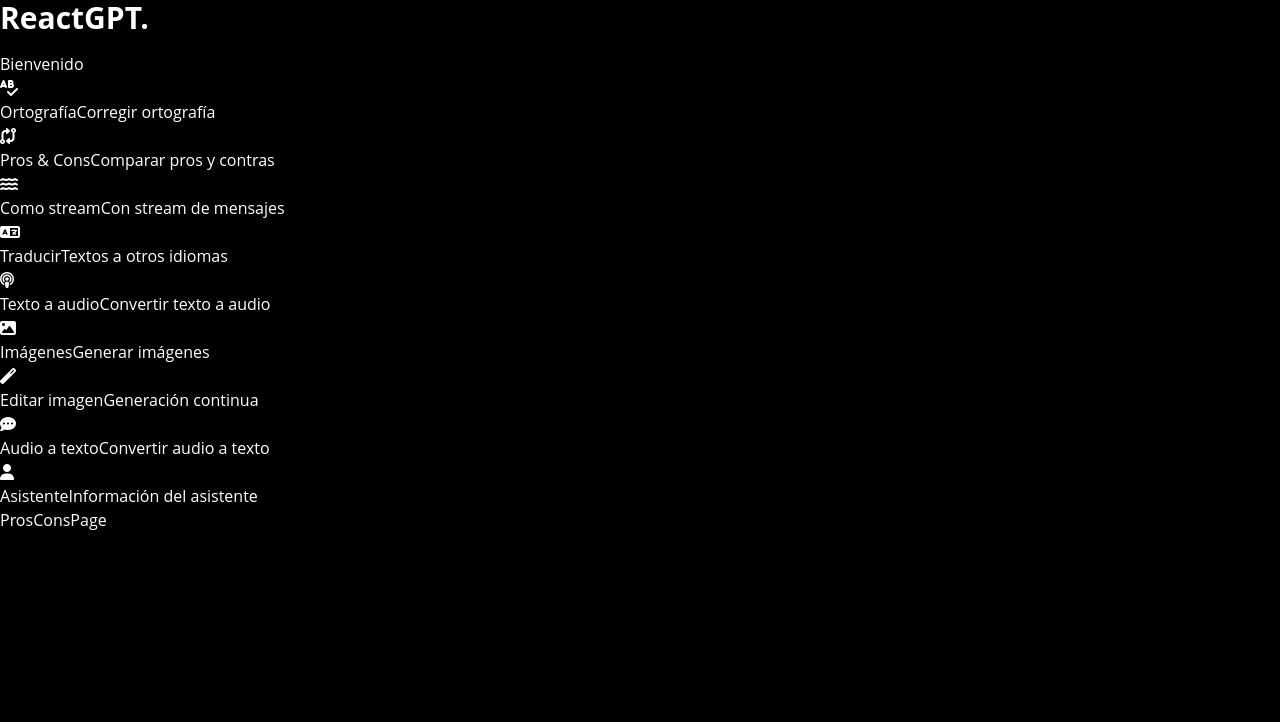
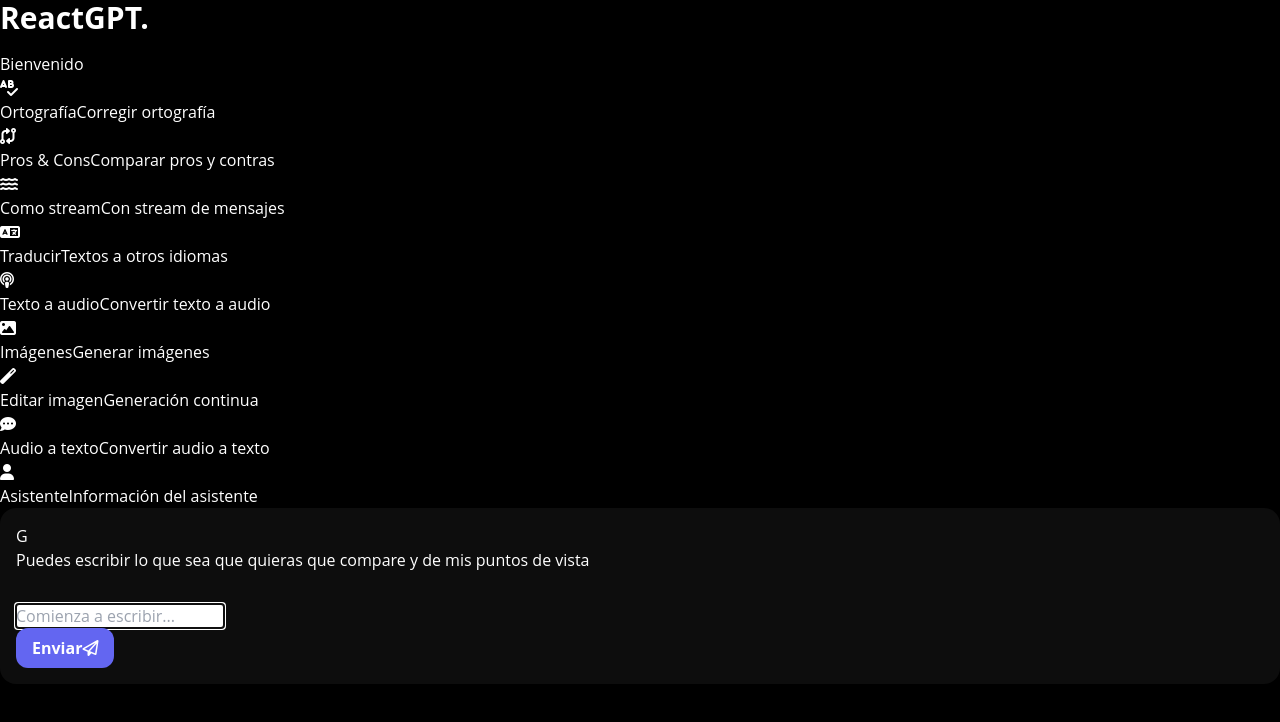
Before and after one commit to EdsonRosales/GPT-react-generator, a React (Vite) app: page /pros-cons in a window 1280 px wide. Shown: the top 722 px of the page. Built offline with nearby package versions, Linux system fonts and the light colour scheme.

Commit message:
feat[ProsConsUseCase]: Implementation of use case to compare two things in frontend, send that prompt & receive the response of OpenAi

```diff
--- a/src/core/use-cases/index.ts
+++ b/src/core/use-cases/index.ts
@@ -1,2 +1,3 @@
 
 export * from './orthography.use-case';
+export * from './pros-cons.use-case';
--- /dev/null
+++ b/src/core/use-cases/pros-cons.use-case.ts
@@ -0,0 +1,28 @@
+import type { ProsConsResponse } from "../../interfaces";
+
+export const prosConsUseCase = async ( prompt: string ) => {
+  try {
+    const resp = await fetch(`${import.meta.env.VITE_GPT_API}/pros-cons-discusser`, {
+      method: 'POST',
+      headers: {
+        'Content-Type': 'application/json'
+      },
+      body: JSON.stringify({ prompt })
+    });
+
+    if ( !resp.ok ) throw new Error('No se pudo realizar la comparación');
+
+    const data = await resp.json() as ProsConsResponse;
+
+    return {
+      ok: true,
+      ...data,
+    }
+
+  } catch (error) {
+    return {
+      ok: false,
+      content: 'No se pudo realizar la comparación'
+    }
+  }
+}
--- a/src/interfaces/index.ts
+++ b/src/interfaces/index.ts
@@ -1,2 +1,3 @@
 
 export * from './orthography.response';
+export * from './pros-cons.response';
--- /dev/null
+++ b/src/interfaces/pros-cons.response.ts
@@ -0,0 +1,4 @@
+export interface ProsConsResponse {
+  role: string;
+  content: string;
+}
--- a/src/presentation/pages/pros-cons/ProsConsPage.tsx
+++ b/src/presentation/pages/pros-cons/ProsConsPage.tsx
@@ -1,5 +1,68 @@
+import { useState } from "react";
+import { GptMessage, MyMessage, TextMessageBox, TypingLoader } from "../../components";
+import { prosConsUseCase } from "../../../core/use-cases";
+
+export type Message = {
+  text: string;
+  isGptMessage: boolean;
+};
+
 export const ProsConsPage = () => {
+
+  const [isLoading, setIsLoading] = useState(false);
+  const [messages, setMessages] = useState<Message[]>([]);
+
+  const handlePost = async (text: string) => {
+    setIsLoading(true);
+    setMessages( (prev) => [...prev, { text, isGptMessage: false }] );
+
+    // TO DO: Call to the matching Use Case
+    const { content, ok } = await prosConsUseCase(text);
+    setIsLoading(false);
+
+    if(!ok) return;
+
+    setMessages((prev) => [...prev, { text: content, isGptMessage: true }])
+
+    // TO DO: Add the isGPTMessage in true
+  };
+
   return (
-    <div>ProsConsPage</div>
+    <div className="chat-container">
+      <div className="chat-messages">
+        <div className="grid grid-cols-12 gap-y-2">
+
+          {/* Welcome message */}
+          <GptMessage text="Puedes escribir lo que sea que quieras que compare y de mis puntos de vista" />
+
+          {
+            messages.map( (message, index) => (
+              message.isGptMessage
+                ? (
+                  <GptMessage text={message.text} key={index} />
+                ) : (
+                  <MyMessage text={message.text} key={index} />
+                )
+            ))
+          }
+
+          {
+            isLoading && (
+              <div className="col-start-1 col-end-12 fade-in">
+                <TypingLoader />
+              </div>
+            )
+          }
+        </div>
+      </div>
+
+      {/* Message Box */}
+      <TextMessageBox
+        onSendMessage={ handlePost }
+        placeholder="Comienza a escribir..."
+        disableCorrections
+      />
+
+    </div>
   )
 };
```
